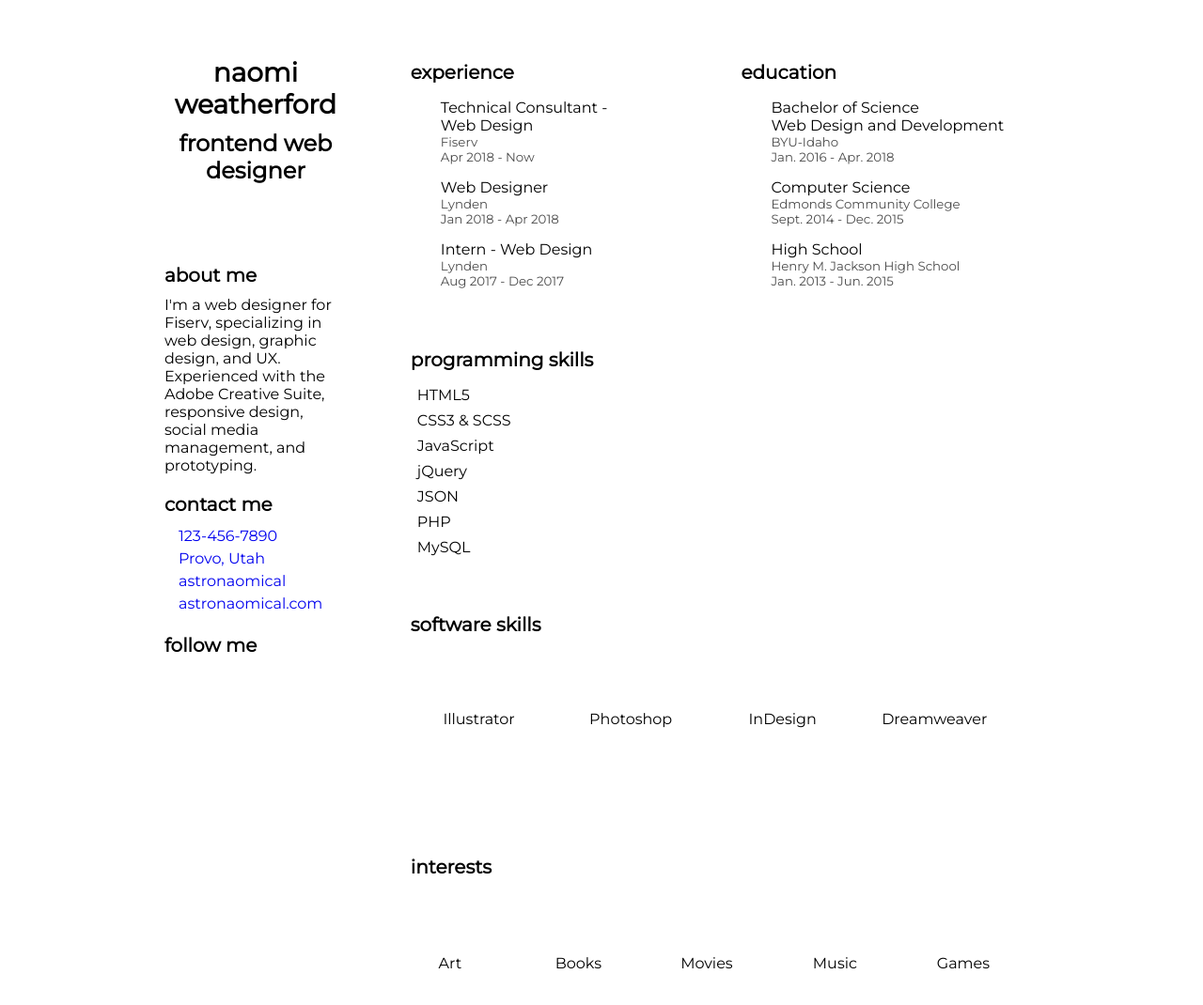
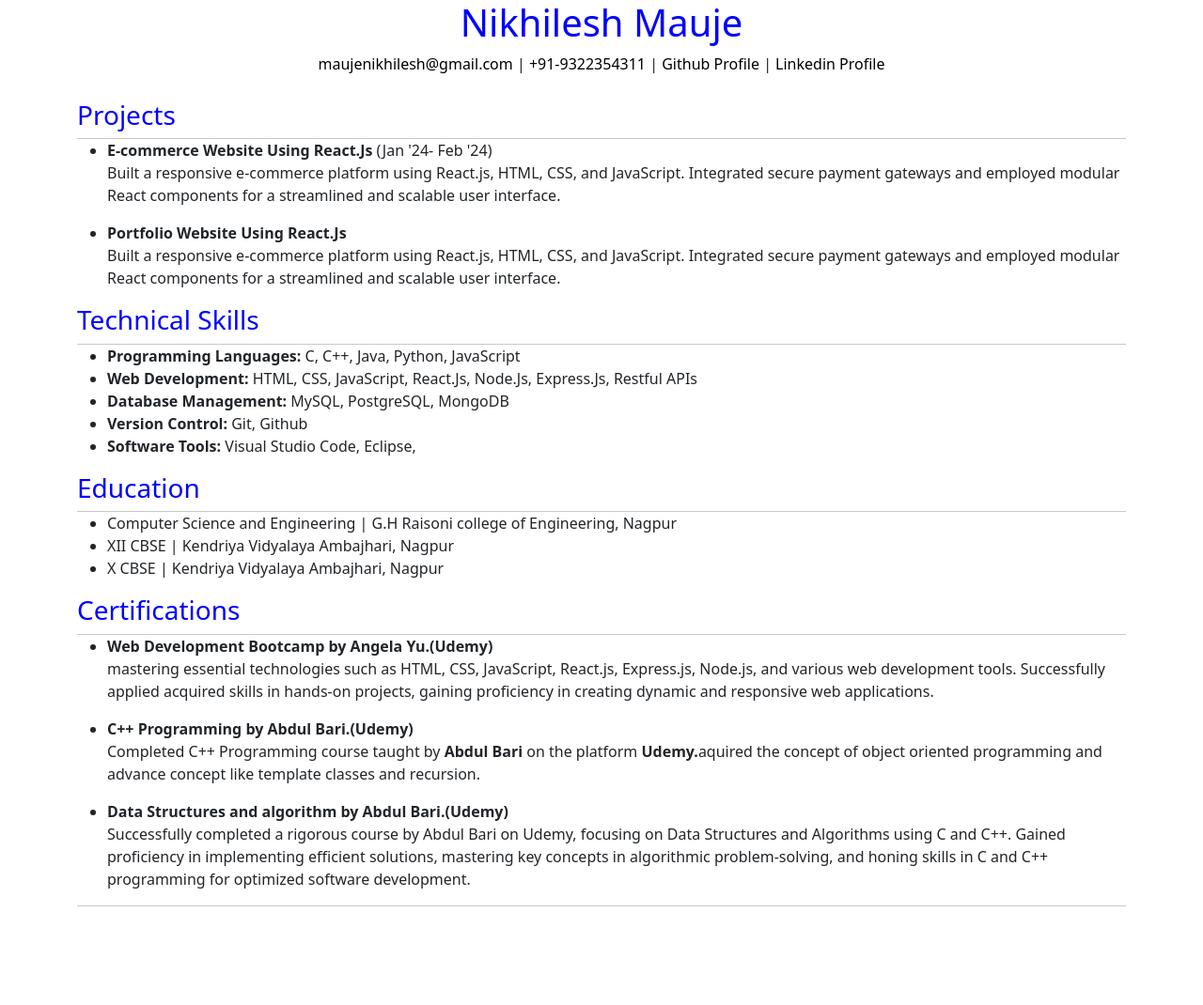
Before and after one commit to ashokpatelmu/ashokpatelmu.github.io, a plain HTML site: page index.html in a window 1280 px wide. Shown: the whole page at 94% size. After the commit the page ends 965 px from the top, so only its background shows below. Drawn offline with nearby package versions, Linux system fonts and the light colour scheme.

Commit message:
Update index.html

```diff
--- a/index.html
+++ b/index.html
@@ -1,138 +1,114 @@
-<html>
+<!DOCTYPE html>
+<html lang="en">
 <head>
-  <link rel="stylesheet" href="styles.css">
+    <meta charset="UTF-8">
+    <meta name="viewport" content="width=device-width, initial-scale=1.0">
+    <title>Resume</title>
+    <link href="https://cdn.jsdelivr.net/npm/bootstrap@5.3.2/dist/css/bootstrap.min.css" rel="stylesheet" integrity="sha384-T3c6CoIi6uLrA9TneNEoa7RxnatzjcDSCmG1MXxSR1GAsXEV/Dwwykc2MPK8M2HN" crossorigin="anonymous">
+    <style>
+        *{
+            margin: 0;
+        }
+        header{
+            display: flex;
+            justify-content: center;
+            align-items: center;
+            color: blue;
+        }
+        nav{
+            display: flex;
+            justify-content: center;
+            align-items: center;
+            flex-wrap: wrap;
+        }
+        nav a{
+            text-decoration: none;
+            color: black;
+        }
+        .container{
+            margin-top: 2%;
+        }
+        .container h3{
+            color: blue;
+
+        }
+        hr{
+            margin: 0;
+            padding: 0;
+        }
+        .content{
+            display: flex;
+            flex-grow: 1;
+            justify-content: space-between;
+        }
+        .section{
+            margin-top: 5px;
+        }
+
+    </style>
 </head>
-  <div class="resume">
-  <div class="base">
-    <div class="profile">
-      <div class="photo">
-        <!--<img src="" /> -->
-        <i class="fas fa-rocket"></i>
+<body>
+    <header>
+        <div><h1>Nikhilesh Mauje</h1></div>
+    </header>
+    <nav>
+        <div>
+            <a href="#">maujenikhilesh@gmail.com</a>
+            <span> | </span>
+            <a href="#">+91-9322354311</a>
+            <span> | </span>
+            <a href="https://github.com/Nikhileshmauje">Github Profile</a>
+            <span> | </span>
+            <a href="https://www.linkedin.com/in/nikhilesh-mauje-896529257/">Linkedin Profile</a>
         </div>
-      <div class="info">
-        <h1 class="name">Naomi Weatherford</h1>
-        <h2 class="job">Frontend Web Designer</h2>
-      </div>
-    </div>
-    <div class="about">
-      <h3>About Me</h3>I'm a web designer for Fiserv, specializing in web design, graphic design, and UX. Experienced with the Adobe Creative Suite, responsive design, social media management, and prototyping.
-    </div>
-    <div class="contact">
-      <h3>Contact Me</h3>
-      <div class="call"><a href="tel:123-456-7890"><i class="fas fa-phone"></i><span>123-456-7890</span></a></div>
-      <div class="address"><a href="https://goo.gl/maps/fiTBGT6Vnhy"><i class="fas fa-map-marker"></i><span>Provo, Utah</span></a>
-      </div>
-      <div class="email"><a href="mailto:astronaomical@gmail.com"><i class="fas fa-envelope"></i><span>astronaomical</span></a></div>
-      <div class="website"><a href="http://astronaomical.com/" target="_blank"> <i class="fas fa-home"></i><span>astronaomical.com</span></a></div>
-    </div>
-    <div class="follow">
-      <h3>Follow Me</h3>
-      <div class="box">
-        <a href="https://www.facebook.com/astronaomical/" target="_blank"><i class="fab fa-facebook"></i></a>
-        <a href="https://www.instagram.com/astronaomical/" target="_blank"><i class="fab fa-instagram "></i></a>
-        <a href="https://www.pinterest.com/astronaomical/" target="_blank"><i class="fab fa-pinterest"></i></a>
-        <a href="https://www.linkedin.com/in/naomi-weatherford-758385112/" target="_blank"><i class="fab fa-linkedin"></i></a>
-        <a href="https://codepen.io/astronaomical/" target="_blank"><i class="fab fa-codepen"></i></a>
-        <a href="https://www.behance.net/astronaomical" target="_blank"><i class="fab fa-behance"></i></a>
-      </div>
-    </div>
-  </div>
-  <div class="func">
-    <div class="work">
-      <h3><i class="fa fa-briefcase"></i>Experience</h3>
+    </nav>
+    <div class="container">
+        <div class="section">
+            <h3>Projects</h3>
+            <hr>
             <ul>
-        <li><span>Technical Consultant -<br>Web Design</span><small>Fiserv</small><small>Apr 2018 - Now</small></li>
-        <li><span>Web Designer</span><small>Lynden</small><small>Jan 2018 - Apr 2018</small></li>
-        <li><span>Intern - Web Design</span><small>Lynden</small><small>Aug 2017 - Dec 2017</small></li>
+                <li><b>E-commerce Website Using React.Js</b><span> (Jan '24- Feb '24)</span>
+                <p>Built a responsive e-commerce platform using React.js, HTML, CSS, and JavaScript. Integrated secure payment gateways and employed modular React components for a streamlined and scalable user interface.</p></li>
+                <li><b>Portfolio Website Using React.Js</b>
+                <p>Built a responsive e-commerce platform using React.js, HTML, CSS, and JavaScript. Integrated secure payment gateways and employed modular React components for a streamlined and scalable user interface.</p></li>
             </ul>
         </div>
-    <div class="edu">
-      <h3><i class="fa fa-graduation-cap"></i>Education</h3>
+        <div class="section">
+            <h3>Technical Skills</h3>
+            <hr>
             <ul>
-        <li><span>Bachelor of Science<br>Web Design and Development</span><small>BYU-Idaho</small><small>Jan. 2016 - Apr. 2018</small></li>
-        <li><span>Computer Science</span><small>Edmonds Community College</small><small>Sept. 2014 - Dec. 2015</small></li>
-        <li><span>High School</span><small>Henry M. Jackson High School</small><small>Jan. 2013 - Jun. 2015</small></li>
+                <li><b>Programming Languages:</b> C, C++, Java, Python, JavaScript</li>
+                <li><b>Web Development:</b>  HTML, CSS, JavaScript, React.Js, Node.Js, Express.Js, Restful APIs</li>
+                <li><b>Database Management:</b>  MySQL, PostgreSQL, MongoDB</li>
+                <li><b>Version Control:</b>  Git, Github</li>
+                <li><b>Software Tools:</b>  Visual Studio Code, Eclipse, </li>
             </ul>
         </div>
-    <div class="skills-prog">
-      <h3><i class="fas fa-code"></i>Programming Skills</h3>
+        <div class="section">
+            <h3>Education</h3>
+            <hr>
             <ul>
-        <li data-percent="95"><span>HTML5</span>
-          <div class="skills-bar">
-            <div class="bar"></div>
+                <li>Computer Science and Engineering | G.H Raisoni college of Engineering, Nagpur</li>
+                <li>XII CBSE | Kendriya Vidyalaya Ambajhari, Nagpur</li>
+                <li>X CBSE | Kendriya Vidyalaya Ambajhari, Nagpur</li>
+            </ul>
+
         </div>
-        </li>
-        <li data-percent="90"><span>CSS3 & SCSS</span>
-          <div class="skills-bar">
-            <div class="bar"></div>
-          </div>
-        </li>
-        <li data-percent="60"><span>JavaScript</span>
-          <div class="skills-bar">
-            <div class="bar"></div>
-          </div>
-        </li>
-        <li data-percent="50"><span>jQuery</span>
-          <div class="skills-bar">
-            <div class="bar"></div>
-          </div>
-        </li>
-        <li data-percent="40"><span>JSON</span>
-          <div class="skills-bar">
-            <div class="bar"></div>
-          </div>
-        </li>
-        <li data-percent="55"><span>PHP</span>
-          <div class="skills-bar">
-            <div class="bar"></div>
-          </div>
-        </li>
-        <li data-percent="40"><span>MySQL</span>
-          <div class="skills-bar">
-            <div class="bar"></div>
-          </div>
-        </li>
+        <div class="section">
+            <h3>Certifications</h3>
+            <hr>
+            <ul>
+                <li><b>Web Development Bootcamp by Angela Yu.(Udemy)</b>
+                <p>mastering essential technologies such as HTML, CSS, JavaScript, React.js, Express.js, Node.js, and various web development tools. Successfully applied acquired skills in hands-on projects, gaining proficiency in creating dynamic and responsive web applications.</p></li>
+                <li><b>C++ Programming by Abdul Bari.(Udemy)</b>
+                <p>Completed C++ Programming course taught by <b>Abdul Bari</b> on the platform <b>Udemy.</b>aquired the concept of object oriented programming and advance concept like template classes and recursion.</p></li>
+                <li><b>Data Structures and algorithm by Abdul Bari.(Udemy)</b>
+                <p>Successfully completed a rigorous course by Abdul Bari on Udemy, focusing on Data Structures and Algorithms using C and C++. Gained proficiency in implementing efficient solutions, mastering key concepts in algorithmic problem-solving, and honing skills in C and C++ programming for optimized software development.
+                </p></li>
+
             </ul>
         </div>
-    <div class="skills-soft">
-      <h3><i class="fas fa-bezier-curve"></i>Software Skills</h3>
-      <ul>
-        <li data-percent="90">
-          <svg viewbox="0 0 100 100">
-            <circle cx="50" cy="50" r="45"></circle>
-            <circle class="cbar" cx="50" cy="50" r="45"></circle>
-          </svg><span>Illustrator</span><small></small>
-        </li>
-        <li data-percent="75">
-          <svg viewbox="0 0 100 100">
-            <circle cx="50" cy="50" r="45"></circle>
-            <circle class="cbar" cx="50" cy="50" r="45"></circle>
-          </svg><span>Photoshop</span><small></small>
-        </li>
-        <li data-percent="85">
-          <svg viewbox="0 0 100 100">
-            <circle cx="50" cy="50" r="45"></circle>
-            <circle class="cbar" cx="50" cy="50" r="45"></circle>
-          </svg><span>InDesign</span><small></small>
-        </li>
-        <li data-percent="65">
-          <svg viewbox="0 0 100 100">
-            <circle cx="50" cy="50" r="45"></circle>
-            <circle class="cbar" cx="50" cy="50" r="45"></circle>
-          </svg><span>Dreamweaver</span><small></small>
-        </li>
-      </ul>
+        <hr>
     </div>
-    <div class="interests">
-      <h3><i class="fas fa-star"></i>Interests</h3>
-      <div class="interests-items">
-        <div class="art"><i class="fas fa-palette"></i><span>Art</span></div>
-        <div class="art"><i class="fas fa-book"></i><span>Books</span></div>
-        <div class="movies"><i class="fas fa-film"></i><span>Movies</span></div>
-        <div class="music"><i class="fas fa-headphones"></i><span>Music</span></div>
-        <div class="games"><i class="fas fa-gamepad"></i><span>Games</span></div>
-      </div>
-    </div>
-  </div>
-</div>
+</body>
 </html>
```
Lines whose indentation alone changed are shown as unchanged.
